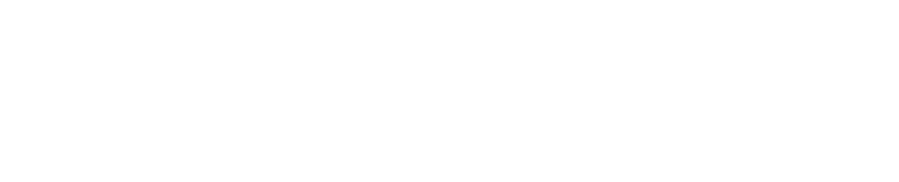
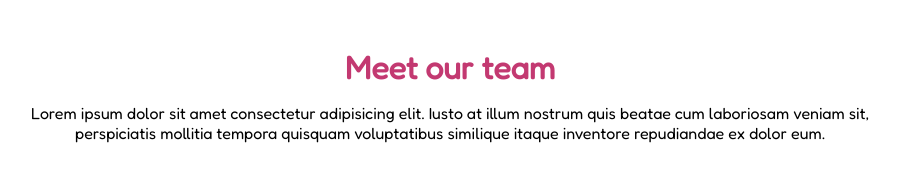
Before and after one commit to AlessioNapoletano/html-css-float-cards, a plain HTML site: page index.html in a window 1280 px wide. Shown: the whole page, without its empty margins (190-1089 px from the left). Drawn offline with Linux system fonts and the light colour scheme.

Commit message:
Add Header

```diff
--- a/css/style.css
+++ b/css/style.css
@@ -0,0 +1,19 @@
+*{
+    margin:0;
+    padding:0;
+    box-sizing: border-box;
+    font-family: 'Fredoka', sans-serif;
+}
+header{
+    text-align: center;
+}
+header h1{
+    color: #c33971;
+    padding-bottom: 1rem;
+
+}
+div.box-page{
+    width: 70%;
+    margin: 3rem auto;
+    height: 100px;
+}
--- a/index.html
+++ b/index.html
@@ -7,8 +7,21 @@
     <title>Float Cards</title>
 
     <link rel="stylesheet" href="css/style.css">
+
+    <!--Font Google-->
+    <link rel="preconnect" href="https://fonts.googleapis.com">
+    <link rel="preconnect" href="https://fonts.gstatic.com" crossorigin>
+    <link href="https://fonts.googleapis.com/css2?family=Fredoka:wght@300;400&display=swap" rel="stylesheet">
+
+
 </head>
 <body>
+    <div class="box-page">
+        <header>
+            <h1>Meet our team</h1>
+            <p>Lorem ipsum dolor sit amet consectetur adipisicing elit. Iusto at illum nostrum quis beatae cum laboriosam veniam sit, perspiciatis mollitia tempora quisquam voluptatibus similique itaque inventore repudiandae ex dolor eum.</p>
+        </header>
+    </div>
 
 </body>
 </html>
```
